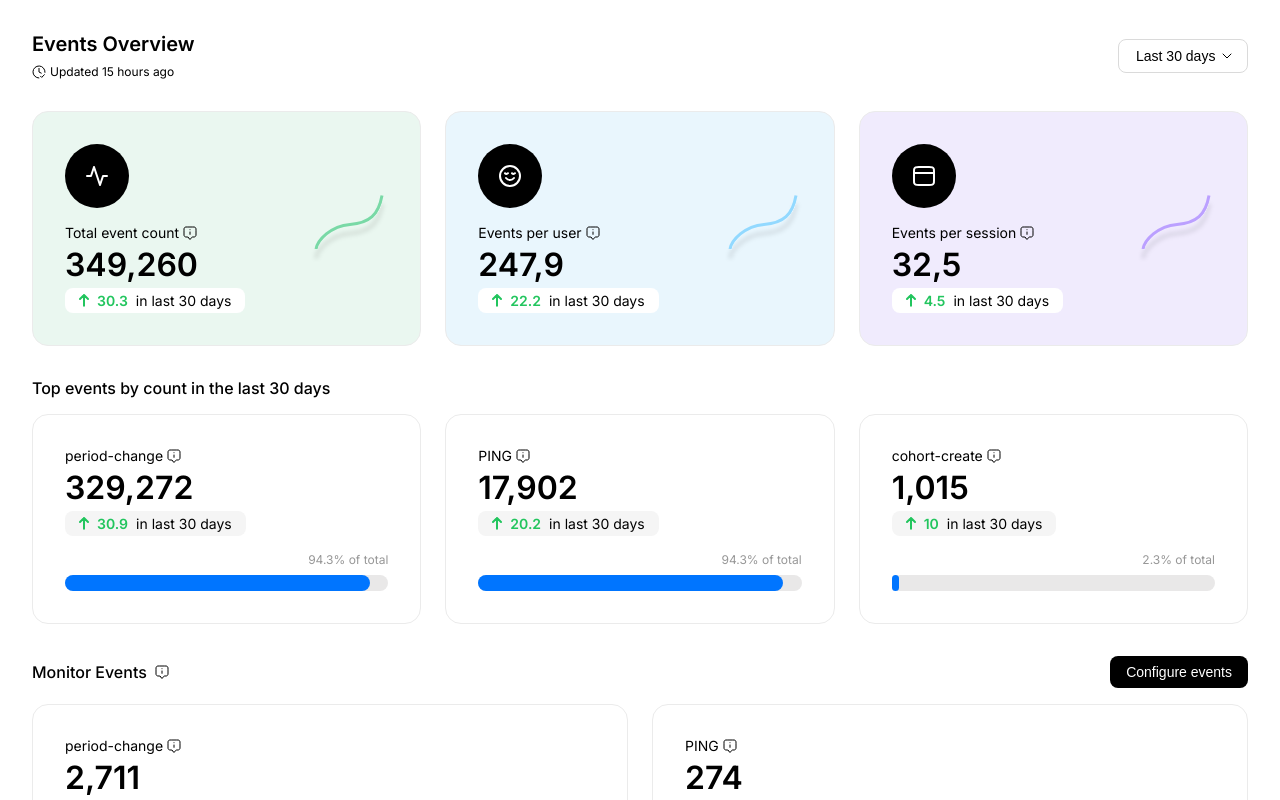
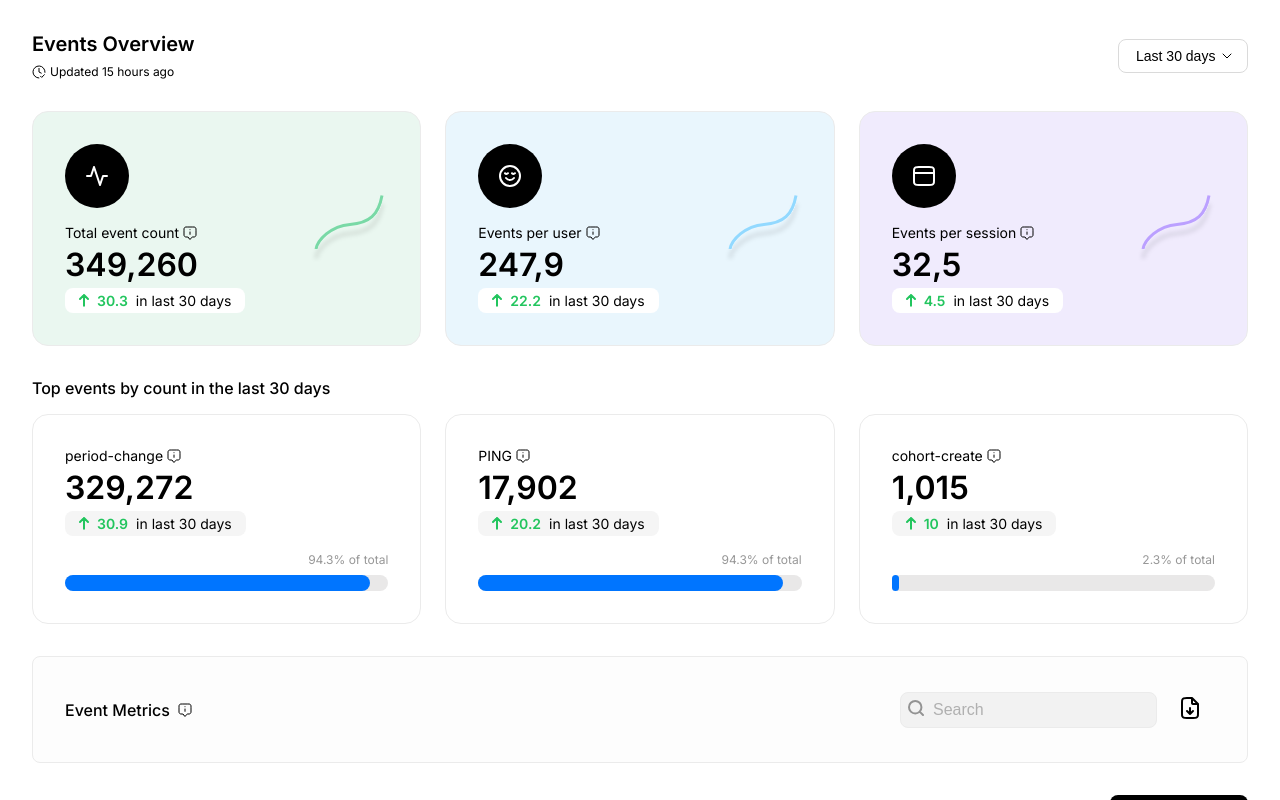
Before and after one commit to erdemuslu/events-overview, a React (Vite) app: page / in a window 1280 px wide. Shown: the top 800 px of the page. Built offline with nearby package versions, Linux system fonts and the light colour scheme.

Commit message:
feat(events-metric): add header

```diff
--- a/src/App.jsx
+++ b/src/App.jsx
@@ -2,7 +2,13 @@ import { useMemo, useState } from "react";
 
 import "./App.css";
 
-import { Header, MainStatistics, MonitorEvents, TopEvents } from "./sections";
+import {
+  EventMetrics,
+  Header,
+  MainStatistics,
+  MonitorEvents,
+  TopEvents,
+} from "./sections";
 import { headerFilterData } from "./constants";
 
 function App() {
@@ -20,6 +26,7 @@ function App() {
         type={headerFilterValue}
       />
       <TopEvents progressLabel={headerFilterLabel} type={headerFilterValue} />
+      <EventMetrics />
       <MonitorEvents />
     </div>
   );
--- a/src/components/button/button.css
+++ b/src/components/button/button.css
@@ -8,3 +8,12 @@
   outline: none;
   border: 0;
 }
+
+.button--ghost {
+  background-color: transparent;
+  color: #000;
+}
+
+.button--ghost:hover {
+  background-color: #F2F2F2;
+}
--- a/src/components/button/button.jsx
+++ b/src/components/button/button.jsx
@@ -1,8 +1,11 @@
 import "./button.css";
 
-const Button = ({ children, onClick }) => {
+const Button = ({ children, onClick, variant }) => {
   return (
-    <button className="button" onClick={onClick}>
+    <button
+      className={`button${variant ? ` button--${variant}` : ""}`}
+      onClick={onClick}
+    >
       {children}
     </button>
   );
--- /dev/null
+++ b/src/components/icons/download.jsx
@@ -0,0 +1,18 @@
+const DownloadIcon = (props) => (
+  <svg
+    xmlns="http://www.w3.org/2000/svg"
+    width={18}
+    height={22}
+    fill="none"
+    {...props}
+  >
+    <path
+      stroke="#000"
+      strokeLinecap="round"
+      strokeLinejoin="round"
+      strokeWidth={2}
+      d="M11 1.27V5.4c0 .56 0 .84.109 1.054a1 1 0 0 0 .437.437c.214.11.494.11 1.054.11h4.13M6 14l3 3m0 0 3-3m-3 3v-6m2-10H5.8c-1.68 0-2.52 0-3.162.327a3 3 0 0 0-1.311 1.311C1 3.28 1 4.12 1 5.8v10.4c0 1.68 0 2.52.327 3.162a3 3 0 0 0 1.311 1.311C3.28 21 4.12 21 5.8 21h6.4c1.68 0 2.52 0 3.162-.327a3 3 0 0 0 1.311-1.311C17 18.72 17 17.88 17 16.2V7l-6-6Z"
+    />
+  </svg>
+);
+export default DownloadIcon;
--- a/src/components/icons/index.jsx
+++ b/src/components/icons/index.jsx
@@ -1,8 +1,10 @@
 export { default as ActivityIcon } from "./activity";
 export { default as ArrowDownIcon } from "./arrow-down";
+export { default as DownloadIcon } from "./download";
 export { default as UsersIcon } from "./users";
 export { default as IncreaseIcon } from "./increase";
 export { default as InfoIcon } from "./info";
 export { default as LastUpdateIcon } from "./last-update";
 export { default as PathIcon } from "./path";
+export { default as SearchIcon } from "./search";
 export { default as SessionIcon } from "./session";
--- /dev/null
+++ b/src/components/icons/search.jsx
@@ -0,0 +1,18 @@
+const SearchIcon = (props) => (
+  <svg
+    xmlns="http://www.w3.org/2000/svg"
+    width={16}
+    height={16}
+    fill="none"
+    {...props}
+  >
+    <path
+      stroke="#939393"
+      strokeLinecap="round"
+      strokeLinejoin="round"
+      strokeWidth={2}
+      d="m15 15-3.383-3.383m1.827-4.395A6.222 6.222 0 1 1 1 7.222a6.222 6.222 0 0 1 12.444 0Z"
+    />
+  </svg>
+);
+export default SearchIcon;
--- /dev/null
+++ b/src/sections/event-metrics/event-metrics.css
@@ -0,0 +1,51 @@
+.event-metrics {
+  background-color: #FDFDFD;
+  border: 1px solid #EBEBEB;
+  border-radius: .5rem;
+}
+
+.event-metrics-action {
+  display: flex;
+  align-items: center;
+}
+
+.event-metrics-header {
+  display: flex;
+  justify-content: space-between;
+  align-items: center;
+  padding: 2rem;
+}
+
+.event-metrics-title {
+  display: flex;
+  align-items: center;
+}
+
+.event-metrics-title p {
+  font-size: 1rem;
+  font-weight: 500;
+  margin-right: .5rem;
+}
+
+.event-metrics-search {
+  position: relative;
+  margin-right: .5rem;
+}
+
+.event-metrics-search svg {
+  position: absolute;
+  top: 0.55rem;
+  left: 0.5rem;
+}
+
+.event-metrics-search input {
+  border-radius: .5rem;
+  background-color: #F2F2F2;
+  border: 1px solid #EBEBEB;
+  padding: .5rem 1rem .5rem 2rem;
+  font-size: 1rem;
+}
+
+.event-metrics-search input::placeholder {
+  color: #B0B0B0;
+}
--- /dev/null
+++ b/src/sections/event-metrics/event-metrics.jsx
@@ -0,0 +1,28 @@
+import "./event-metrics.css";
+
+import { DownloadIcon, InfoIcon, SearchIcon } from "../../components/icons";
+import { Button } from "../../components";
+
+const EventMetrics = () => {
+  return (
+    <div className="event-metrics">
+      <div className="event-metrics-header">
+        <div className="event-metrics-title">
+          <p>Event Metrics</p>
+          <InfoIcon />
+        </div>
+        <div className="event-metrics-action">
+          <div className="event-metrics-search">
+            <SearchIcon />
+            <input type="text" placeholder="Search" />
+          </div>
+          <Button variant="ghost">
+            <DownloadIcon />
+          </Button>
+        </div>
+      </div>
+    </div>
+  );
+};
+
+export default EventMetrics;
--- /dev/null
+++ b/src/sections/event-metrics/index.jsx
@@ -0,0 +1 @@
+export { default } from "./event-metrics";
--- a/src/sections/index.jsx
+++ b/src/sections/index.jsx
@@ -1,4 +1,5 @@
 export { default as Header } from "./header";
+export { default as EventMetrics } from "./event-metrics";
 export { default as MainStatistics } from "./main-statistics";
 export { default as MonitorEvents } from "./monitor-events";
 export { default as TopEvents } from "./top-events";
```
